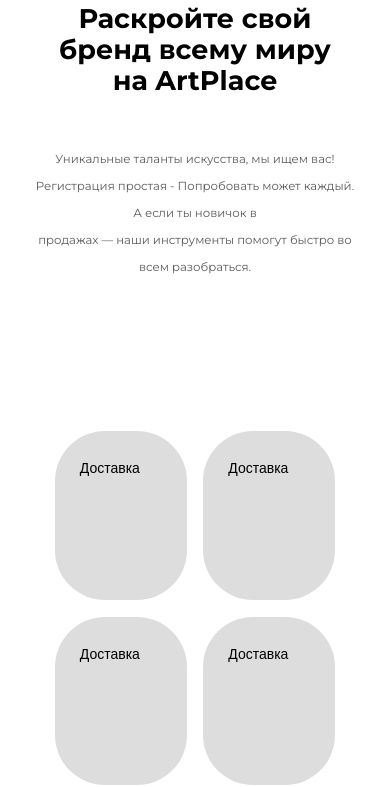
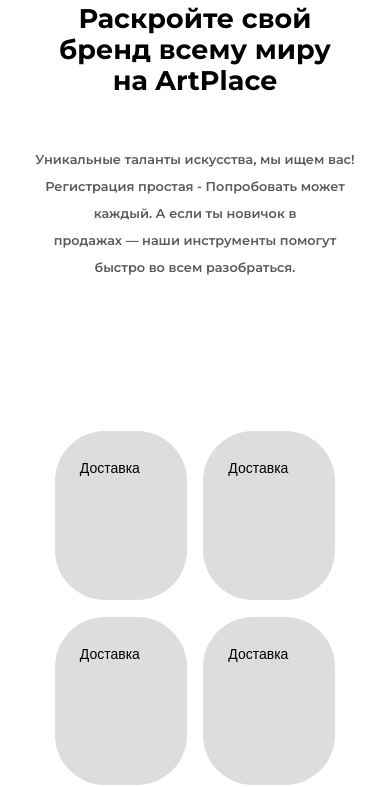
Before and after one commit to masterdigitalit/test-project, a plain HTML site: page templates/index.html in a window 390 px wide. Shown: the part 57-844 px from the top of the page. Drawn offline with nearby package versions, Linux system fonts and the light colour scheme; a web font is replaced by a local one.

Commit message:
modified style.css

```diff
--- a/assets/styles/style.css
+++ b/assets/styles/style.css
@@ -1020,8 +1020,8 @@
          display: flex;
          height: auto;
          font-family: Montserrat;
-         font-size: clamp(8px, 3vw, 18px);
-         font-weight: 400;
+         font-size: clamp(8px, 3.3vw, 18px);
+         font-weight: 600;
          line-height: 27px;
          text-align: center;
          align-items: center;
```
